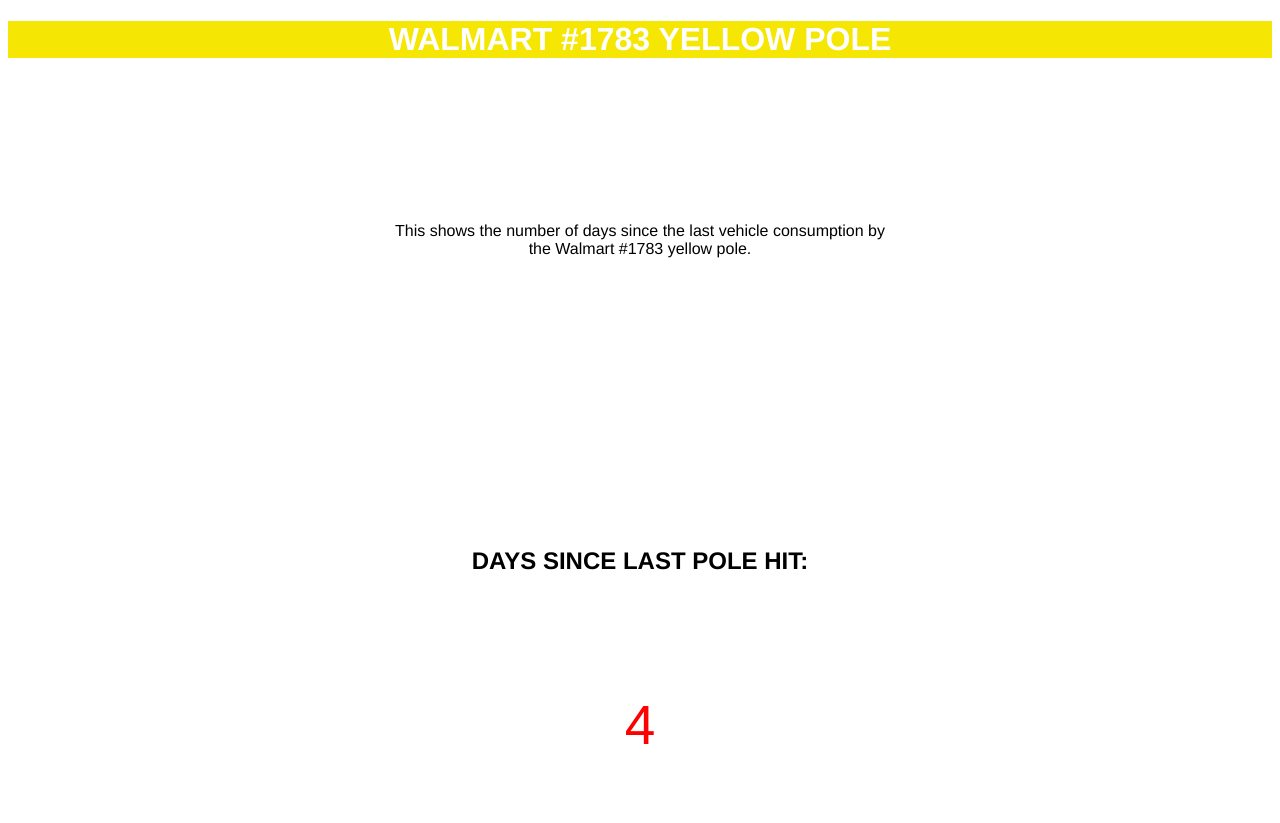
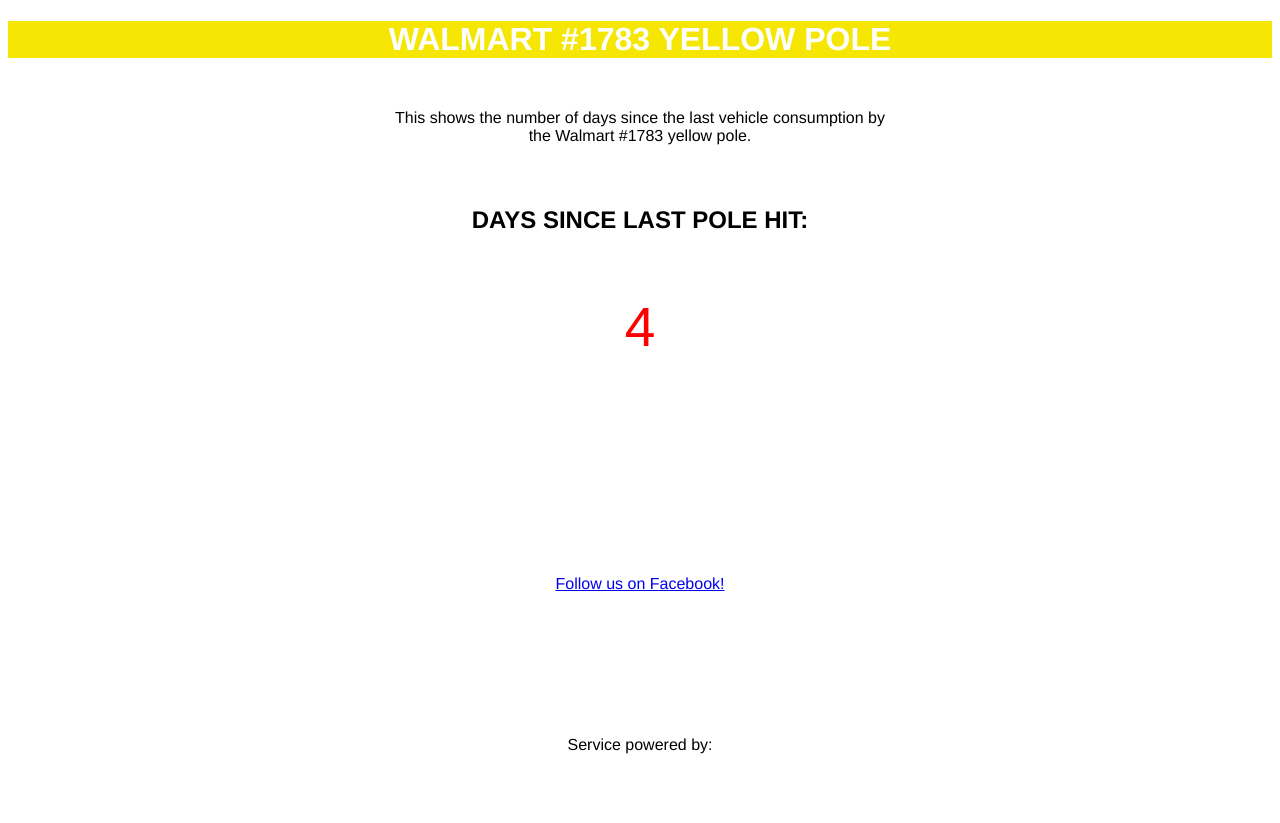
Before and after one commit to xithical/walmartyellowpole-site, a plain HTML site: page index.html in a window 1280 px wide. Shown: the top 823 px of the page. Drawn offline with Linux system fonts and the light colour scheme.

Commit message:
fix padding

```diff
--- a/assets/css/main.css
+++ b/assets/css/main.css
@@ -17,7 +17,7 @@
 }
 
 header.h1 {
-    padding: 10%;
+    padding: 1%;
     margin: auto;
     font-size: 50px;
 }
@@ -26,13 +26,13 @@
     max-width: 40%;
     text-align: center;
     margin: auto;
-    padding: 10% 0px 10% 0px;
+    padding: 1% 0px 1% 0px;
 }
 
 #counter {
     max-width: 50%;
     margin: auto;
-    padding: 10% 0 10% 0;
+    padding: 1% 0 1% 0;
     text-align: center;
 }
 
@@ -44,7 +44,7 @@
 #days {
     font-family: 'Aldrich', sans-serif;
     font-size: 55px;
-    padding: 10% 0 10% 0;
+    padding: 1% 0 1% 0;
     color: red;
 }
 
@@ -69,7 +69,7 @@
 
 .btn-text {
     text-align: center;
-    padding: 20% 0% 0% 0%;
+    padding: 10% 0% 0% 0%;
 }
 
 .btn-text.img {
```
